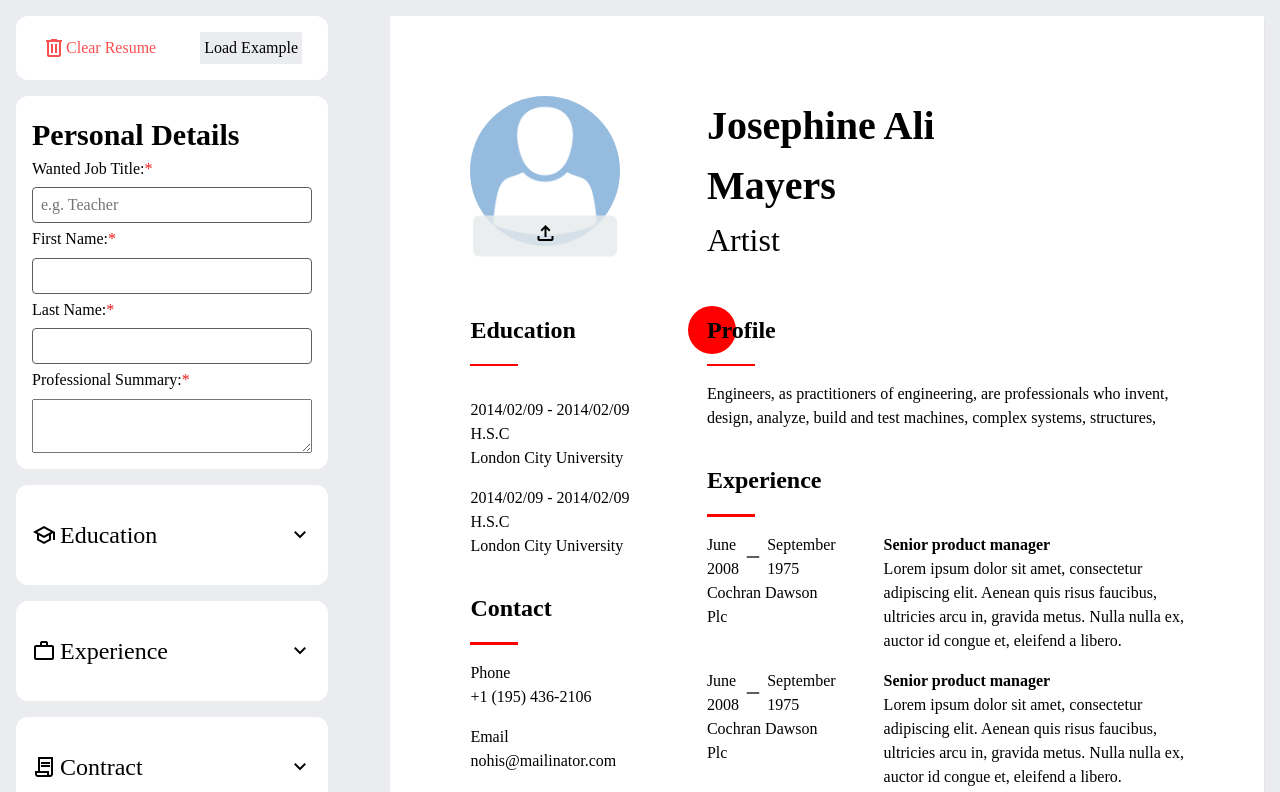
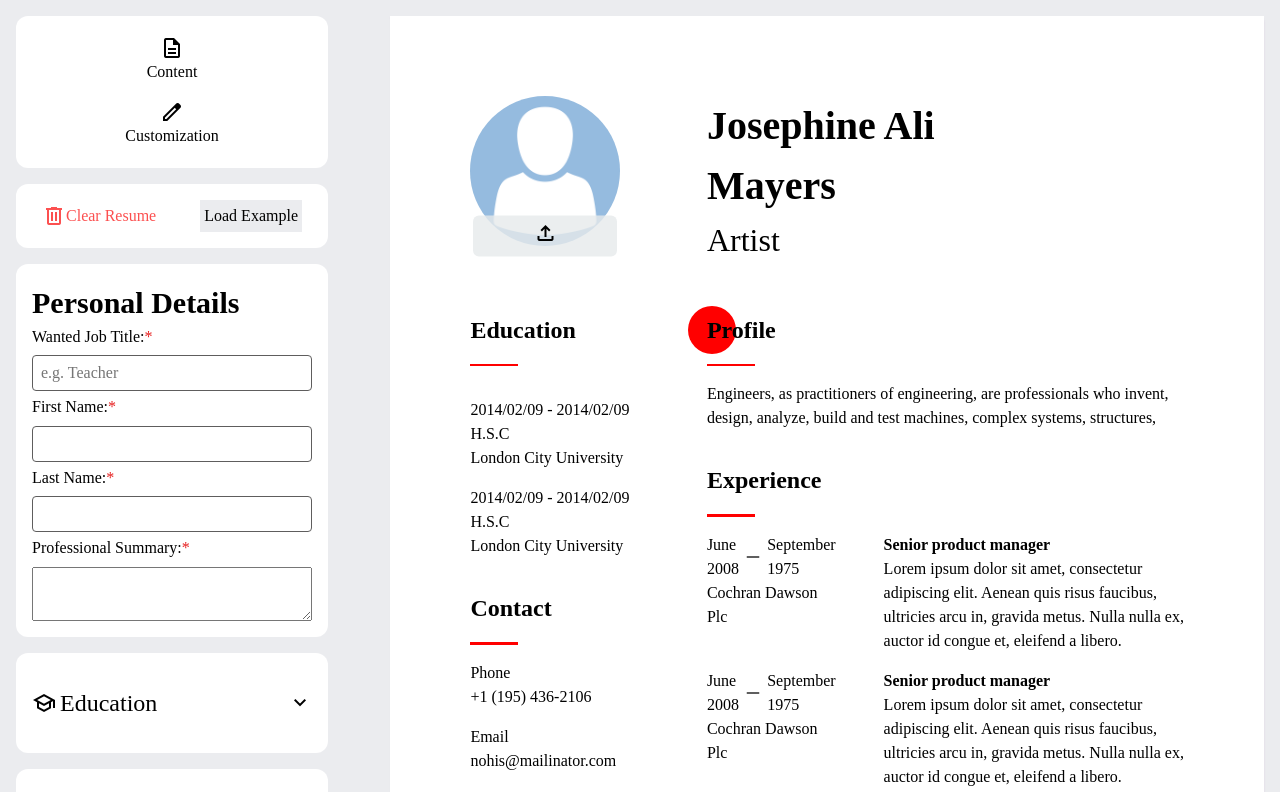
Before and after one commit to ZTanvir/cv-maker, a React (Vite) app: page / in a window 1280 px wide. Shown: the top 792 px of the page. Built offline with nearby package versions, Linux system fonts and the light colour scheme.

Commit message:
feat : Add customization section that will help to cusomize cv color,fonts others

```diff
--- /dev/null
+++ b/src/Components/CvInfo/CustomizeCv/CustomizeCv.jsx
@@ -0,0 +1,18 @@
+import styles from "../../../styles/customizeCv.module.css";
+
+const CustomizeCv = ({ handleContent, handleCustomization }) => {
+    return (
+        <div className={styles.customizeCvContainer}>
+            <div className={styles.description} onClick={handleContent}>
+                <span className="material-symbols-outlined">description</span>
+                Content
+            </div>
+            <div className={styles.customization} onClick={handleCustomization}>
+                <span className="material-symbols-outlined">edit</span>
+                Customization
+            </div>
+        </div>
+    );
+};
+
+export default CustomizeCv;
--- a/src/Components/CvInfo/CvInfo.jsx
+++ b/src/Components/CvInfo/CvInfo.jsx
@@ -13,6 +13,7 @@ import ContractFormData from "./UserInfo/FormData/ContractFormData.js";
 import SkillFormData from "./UserInfo/FormData/SkillFormData.js";
 import InstituteInfo from "./UserInfo/InstituteInfo.jsx";
 import CvDataControl from "../CvInfo/CvDataControl/CvDataControl.jsx";
+import CustomizeCv from "./CustomizeCv/CustomizeCv.jsx";
 
 import styles from "../../styles/cvInfo.module.css";
 import { useState } from "react";
@@ -21,8 +22,15 @@ const CvInfo = ({ cvData, setCvData, handleClearBtn, handleLoadBtn }) => {
     // Toggle section
     const [activeIndex, setActiveIndex] = useState(false);
 
+    const handleContent = () => {};
+    const handleCustomization = () => {};
+
     return (
         <section className={styles.cvInFo}>
+            <CustomizeCv
+                handleContent={handleContent}
+                handleCustomization={handleCustomization}
+            />
             <CvDataControl
                 handleClearBtn={handleClearBtn}
                 handleLoadBtn={handleLoadBtn}
--- /dev/null
+++ b/src/styles/customizeCv.module.css
@@ -0,0 +1,22 @@
+.customizeCvContainer {
+    background-color: #fff;
+    padding: 1rem;
+    display: flex;
+    flex-direction: column;
+    align-items: center;
+    gap: 0.5rem;
+    border-radius: 0.75rem;
+}
+.description {
+}
+.customization {
+}
+:is(.description, .customization) {
+    display: flex;
+    flex-direction: column;
+    align-items: center;
+    cursor: pointer;
+    min-width: 100%;
+    padding: 0.25rem;
+    border-radius: 0.75rem;
+}
```
